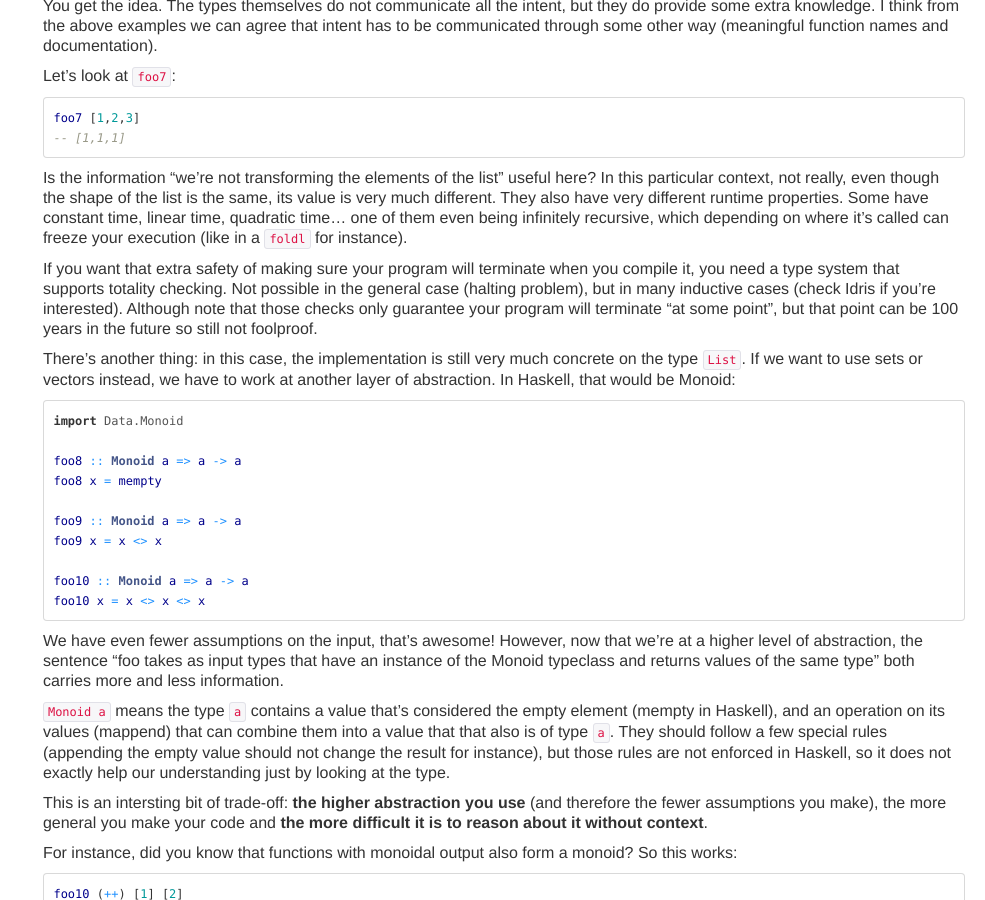
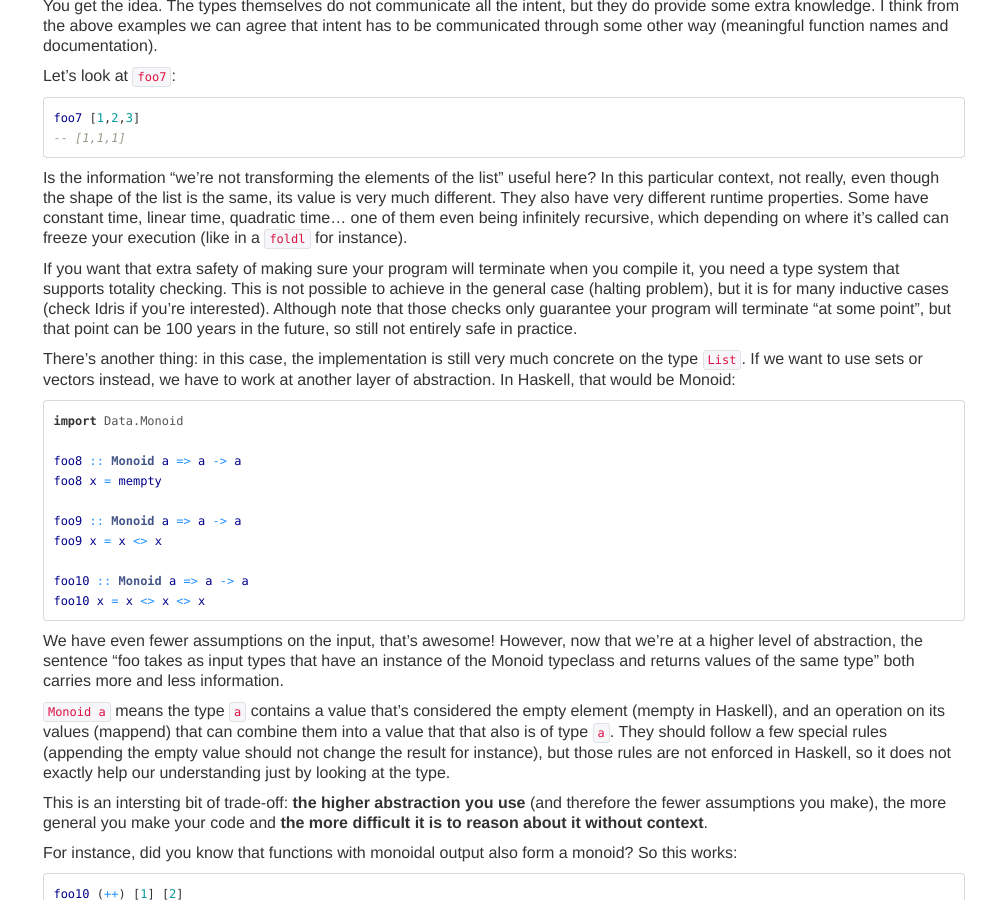
Before and after one commit to ReifyAB/reify.se, a Jekyll site: the page built from _posts/programming/2017-10-29-on-types-and-intent.md, in a window 1280 px wide and 900 px high, scrolled down 1195 px. Shown: the whole window, without its empty margins (295-1280 px from the left). Built offline with Jekyll 4.4.1, drawn with Linux system fonts in a browser that asks for light colours; comment, search, counter and statistics services are not loaded; some of the changed text lies outside the part shown.

Commit message:
More verbs, less adversity

```diff
--- a/_posts/programming/2017-10-29-on-types-and-intent.md
+++ b/_posts/programming/2017-10-29-on-types-and-intent.md
@@ -92,11 +92,11 @@ execution (like in a `foldl` for instance).
 
 If you want that extra safety of making sure your program will
 terminate when you compile it, you need a type system that supports
-totality checking. Not possible in the general case (halting problem),
-but in many inductive cases (check Idris if you're
-interested). Although note that those checks only guarantee your
-program will terminate "at some point", but that point can be 100
-years in the future so still not foolproof.
+totality checking. This is not possible to achieve in the general case
+(halting problem), but it is for many inductive cases (check Idris if
+you're interested). Although note that those checks only guarantee
+your program will terminate "at some point", but that point can be 100
+years in the future, so still not entirely safe in practice.
 
 There's another thing: in this case, the implementation is still
 very much concrete on the type `List`. If we want to use sets or
```
Also changed, not shown: other parts of _posts/programming/2017-10-29-on-types-and-intent.md (+3 -4 lines).
